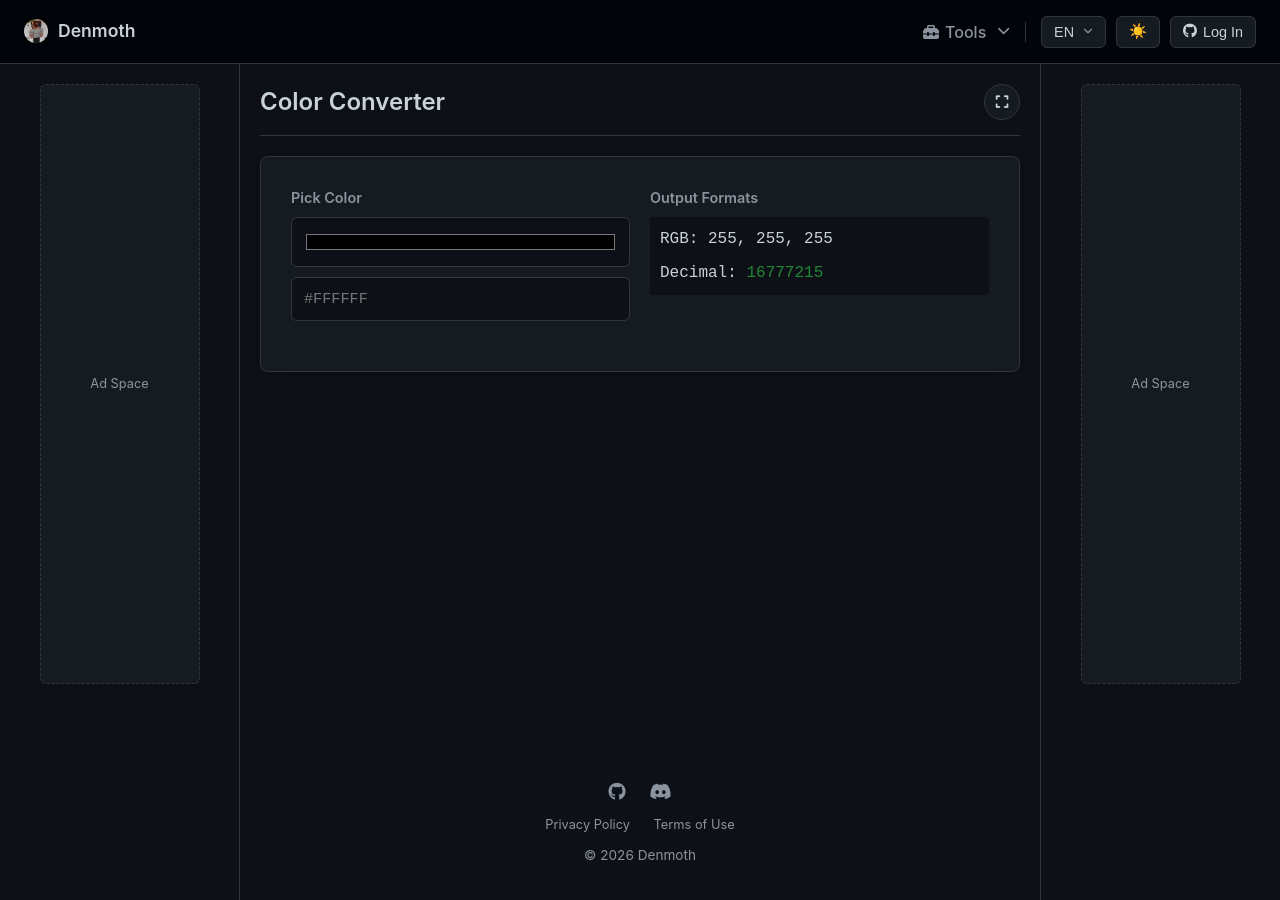
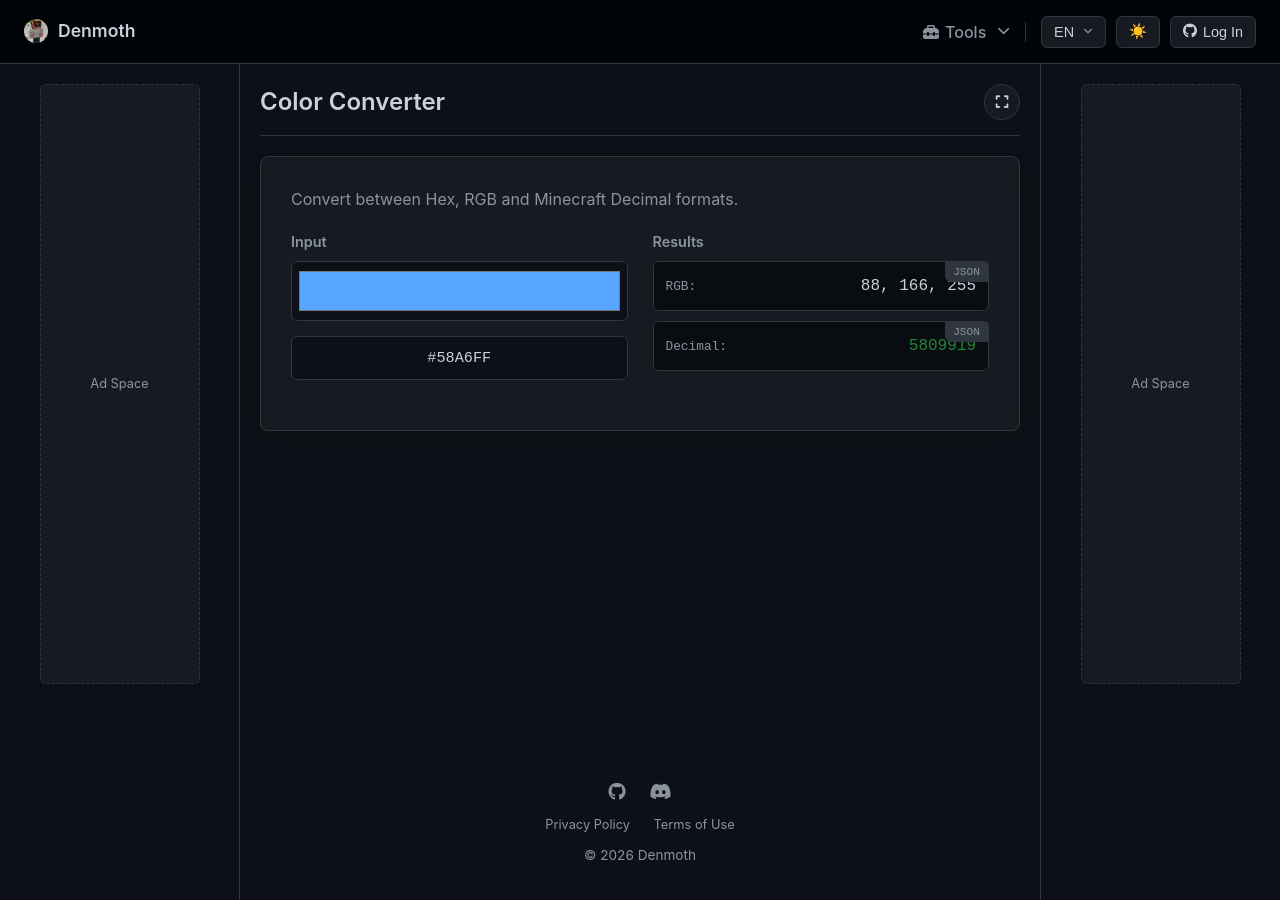
Before and after one commit to denmoth/Denmoth.github.io, a Jekyll site: the page built from tools/color.html, in a window 1280 px wide. Built offline with Jekyll 4.4.1, drawn with Linux system fonts in a browser that asks for light colours; a script that is not in the unit is left out.

Commit message:
Update color.html

```diff
--- a/tools/color.html
+++ b/tools/color.html
@@ -4,29 +4,45 @@
 permalink: /tools/color/
 ---
 
-<div style="display:grid; grid-template-columns: 1fr 1fr; gap:20px;">
+<div class="lang-en"><p style="color:var(--text-muted); margin-bottom:20px;">Convert between Hex, RGB and Minecraft Decimal formats.</p></div>
+<div class="lang-ru"><p style="color:var(--text-muted); margin-bottom:20px;">Конвертация между Hex, RGB и десятичным форматом Minecraft.</p></div>
+
+<div style="display:grid; grid-template-columns: repeat(auto-fit, minmax(300px, 1fr)); gap:25px;">
     <div class="form-group">
-        <label class="form-label">Pick Color</label>
-        <input type="color" id="color-p" class="form-input" style="height:50px;" oninput="syncColor(this.value)">
-        <input type="text" id="hex-i" class="form-input" style="margin-top:10px;" placeholder="#FFFFFF" oninput="syncColor(this.value)">
+        <label class="form-label">Input</label>
+        <input type="color" id="cp" class="form-input" style="height:60px; padding:5px; cursor:pointer;" oninput="updateC(this.value)">
+        <input type="text" id="hi" class="form-input" style="margin-top:15px; text-align:center; font-family:monospace;" placeholder="#FFFFFF" oninput="updateC(this.value)">
     </div>
+
     <div class="form-group">
-        <label class="form-label">Output Formats</label>
-        <div style="background:var(--bg-body); padding:10px; border-radius:4px; font-family:monospace;">
-            <div>RGB: <span id="rgb-o">255, 255, 255</span></div>
-            <div style="margin-top:10px;">Decimal: <span id="dec-o" style="color:var(--accent);">16777215</span></div>
+        <label class="form-label">Results</label>
+        <div style="display:flex; flex-direction:column; gap:10px;">
+            <div class="result-box" style="margin:0; padding:12px;">
+                <span style="font-size:0.8rem; color:var(--text-muted);">RGB:</span>
+                <code id="rgb-o" style="float:right; color:var(--text-main);">255, 255, 255</code>
+            </div>
+            <div class="result-box" style="margin:0; padding:12px;">
+                <span style="font-size:0.8rem; color:var(--text-muted);">Decimal:</span>
+                <code id="dec-o" style="float:right; color:var(--accent);">16777215</code>
+            </div>
         </div>
     </div>
 </div>
 
 <script>
-function syncColor(val) {
-    if(!val.startsWith('#')) val = '#' + val;
-    if(!/^#[0-9A-F]{6}$/i.test(val)) return;
-    document.getElementById('color-p').value = val;
-    document.getElementById('hex-i').value = val.toUpperCase();
-    const r = parseInt(val.slice(1,3), 16), g = parseInt(val.slice(3,5), 16), b = parseInt(val.slice(5,7), 16);
+function updateC(v) {
+    if(!v.startsWith('#')) v = '#' + v;
+    if(!/^#[0-9A-F]{6}$/i.test(v)) return;
+
+    document.getElementById('cp').value = v;
+    document.getElementById('hi').value = v.toUpperCase();
+
+    const r = parseInt(v.slice(1,3), 16);
+    const g = parseInt(v.slice(3,5), 16);
+    const b = parseInt(v.slice(5,7), 16);
+
     document.getElementById('rgb-o').textContent = `${r}, ${g}, ${b}`;
     document.getElementById('dec-o').textContent = (r << 16) + (g << 8) + b;
 }
+updateC('#58A6FF');
 </script>
```
